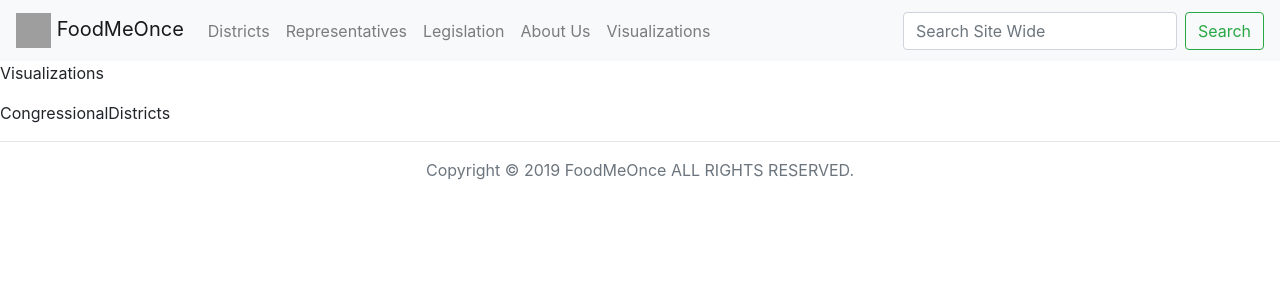
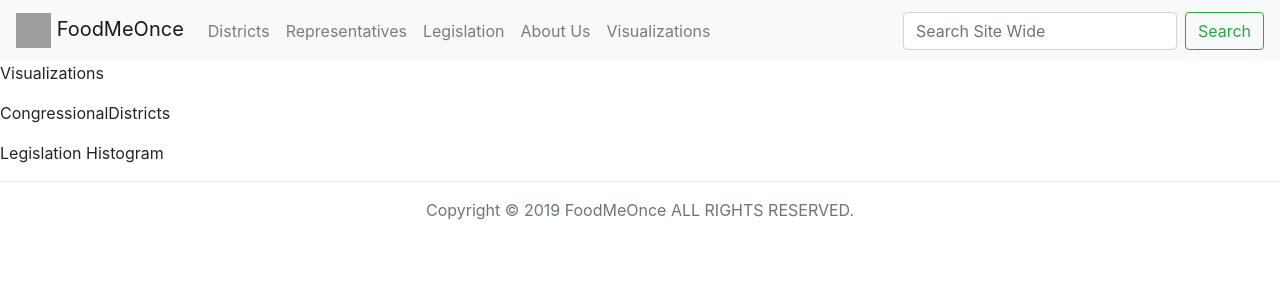
Before and after one commit to nithinp300/FoodMeOnce, a React (Create React App) app in the folder frontend/: page /Visualizations in a window 1280 px wide. Shown: the top 300 px of the page. Built offline with nearby package versions, Linux system fonts and the light colour scheme; grey boxes are pictures that could not be loaded.

Commit message:
beginning histogram

```diff
--- /dev/null
+++ b/frontend/src/components/Visualizations/LegislationHistogram.js
@@ -0,0 +1,75 @@
+// import react
+import * as React from 'react';
+// be sure to import d3 - run npm install --save d3 first!
+import * as d3 from 'd3';
+// also import topojson so we work with topologically clean geographic files
+// this will improve performance and reduce load time
+// npm install --save topojson
+import * as topojson from 'topojson'
+// also import lodash
+import * as _ from 'lodash';
+// and import a custom component called State
+// we'll get to this a bit later
+// import State from './State';
+
+class LegislationHistogram extends React.Component {
+
+//   constructor() {
+//     super()
+//     this.state = { us: [] }
+//     this.generateStatePath = this.generateStatePath.bind(this)
+//   }
+
+//   componentDidMount() {
+//     // send off a request for the topojson data
+//     d3.json("https://d3js.org/us-10m.v1.json", (error, us) => {
+//       if (error) throw error;
+
+//       // store the data in state
+//       this.setState({
+//         us
+//       })
+
+//       // I prefer to use Redux for state management - if you're taking
+//       // that approach this would be a good place to dispatch an action, i.e.
+//       //this.props.dispatch(actions.sendAPIDataToReducer({ us }))
+//     })
+//   }
+
+//   // let's define a method for rendering paths for each state
+//   generateStatePath(geoPath, data) {
+//     const generate = () => {
+//       let states = _.map(data, (feature, i) => {
+
+//         // generate the SVG path from the geometry
+//         let path = geoPath(feature);
+//         return <State path={path} key={i} />
+//       })
+//       return states;
+//     }
+
+//     let statePaths = generate()
+//     return statePaths;
+//   }
+
+  render() {
+
+    // // create a geographic path renderer
+    // let geoPath = d3.geoPath()
+    // let data = this.state.us // or, the reference to the data in the reducer, whichever you are using
+
+    // // call the generateStatePaths method
+    // let statePaths = this.generateStatePaths(geoPath, data)
+
+    return (
+        // <svg id='map-container'>
+        //     <g id='states-container'>
+        //         {statePaths}
+        //     </g>
+        // </svg>
+        <p> Legislation Histogram </p>
+    );
+  }
+}
+
+export default LegislationHistogram;
--- a/frontend/src/components/Visualizations/index.js
+++ b/frontend/src/components/Visualizations/index.js
@@ -1,5 +1,6 @@
 import React, { Component } from "react";
 import CongressionalDistricts from "./CongressionalDistricts"
+import LegislationHistogram from "./LegislationHistogram";
 
 class Visualizations extends React.Component{
 
@@ -14,6 +15,7 @@ class Visualizations extends React.Component{
         <div>
         <p> Visualizations</p>
         <CongressionalDistricts/>
+        <LegislationHistogram/>
         </div>
       );
     }
```
Also changed, not shown: 1 other file (tests, documents, lock files or other folders).
